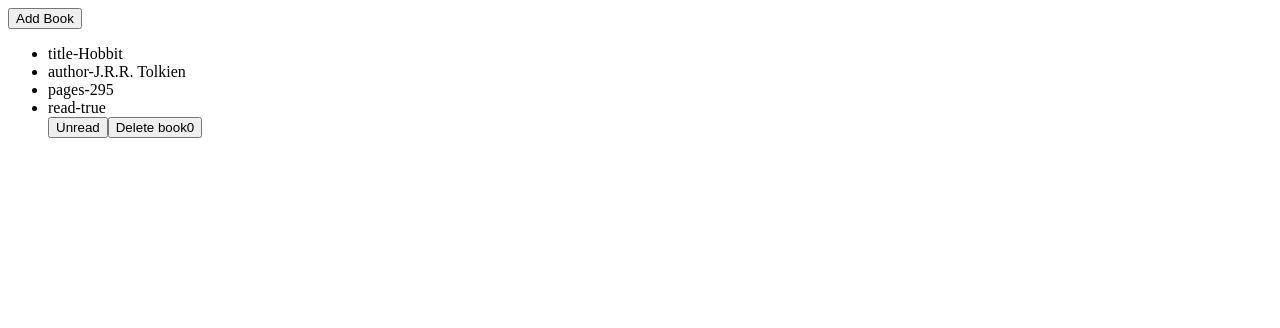
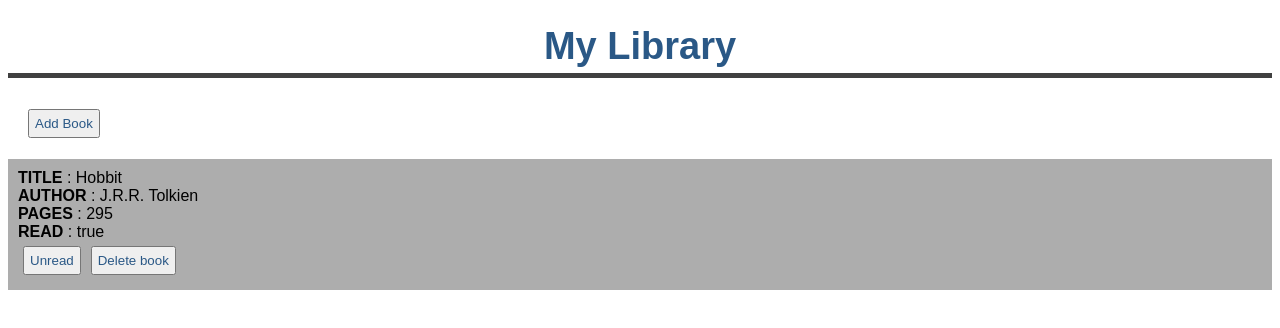
Before and after one commit to alishabab/javascript-library, a website: page index.html in a window 1280 px wide. Drawn offline with Linux system fonts and the light colour scheme.

Commit message:
Added styles

```diff
--- a/index.html
+++ b/index.html
@@ -3,10 +3,12 @@
   <head>
     <meta charset="UTF-8" />
     <meta name="viewport" content="width=device-width, initial-scale=1.0" />
+    <link rel="stylesheet" href="./stylesheet/style.css">
     <title>Document</title>
 
   </head>
   <body>
+     <h1 class="text-center main-logo">My Library</h1>
     <!-- <label for="title">Title</label>
     <input type="text" name="title" id="title" />
     <label for="author">author</label>
@@ -16,8 +18,11 @@
     <label for="read">read</label>
     <input type="text" name="read" id="read" />
     <button type="submit" id= 'create'>Create Book</button> -->
-    <div id="form"></div>
-    <button id="addBookBtn">Add Book</button>
+    <button id="addBookBtn" class="center-it">Add Book</button>
+    <div id="form">
+
+    </div>
+
     <div class="work"></div>
     <script src="./library.js"></script>
   </body>
--- a/library.js
+++ b/library.js
@@ -51,19 +51,19 @@ const renderForm = () => {
   form.innerHTML = `<label for="title">Title</label>
 
   <input type="text" name="title" id="title" />
-
-  <label for="author">author</label>
+  <br>
+  <label for="author">Author</label>
 
   <input type="text" name="author" id="author" />
+  <br>
+  <label for="pages">Pages</label>
 
-  <label for="pages">pages</label>
-
-  <input type="text" name="pages" id="pages" />
-
-  <label for="read">read</label>
+  <input type="number" name="pages" id="pages" />
+  <br>
+  <label for="read">Read</label>
 
   <input type="checkbox" name="read" id="read" />
-
+  <br>
   <button type="submit" id= 'create'>Create Book</button>`;
 
   document.querySelector('#create').addEventListener('click', addBookToLibrary);
@@ -86,7 +86,7 @@ const renderBooks = (div) => {
     bookArray.forEach((book, i) => {
       const li = document.createElement('li');
 
-      li.innerText = `${bookArray[i][0]}-${bookArray[i][1]}`;
+      li.innerHTML = `<strong>${bookArray[i][0].toUpperCase()}</strong> : ${bookArray[i][1]}`;
 
       ul.appendChild(li);
     });
@@ -101,7 +101,7 @@ const renderBooks = (div) => {
 
     const deleteBtn = document.createElement('button');
 
-    deleteBtn.innerText = `Delete book${index}`;
+    deleteBtn.innerText = 'Delete book';
 
     deleteBtn.setAttribute('id', `book${index}`);
 
--- /dev/null
+++ b/stylesheet/style.scss
@@ -0,0 +1,31 @@
+body {
+  font-family: Arial, Helvetica, sans-serif;
+}
+
+button {
+  padding: 5px;
+  color: #2a5886;
+  cursor: pointer;
+  margin: 5px;
+}
+
+ul {
+  background-color: #adadad;
+  padding: 10px;
+  list-style: none;
+}
+
+.text-center {
+  text-align: center;
+}
+
+.center-it {
+  margin-left: 20px;
+}
+
+.main-logo {
+  font-size: 38px;
+  color: #2a5886;
+  padding-bottom: 10px;
+  box-shadow: inset 0 -5px 0 0 rgba(0, 0, 0, 0.75);
+}
```
Also changed, not shown: style.scss (deleted), stylesheet/style.css (added), 1 other file.
